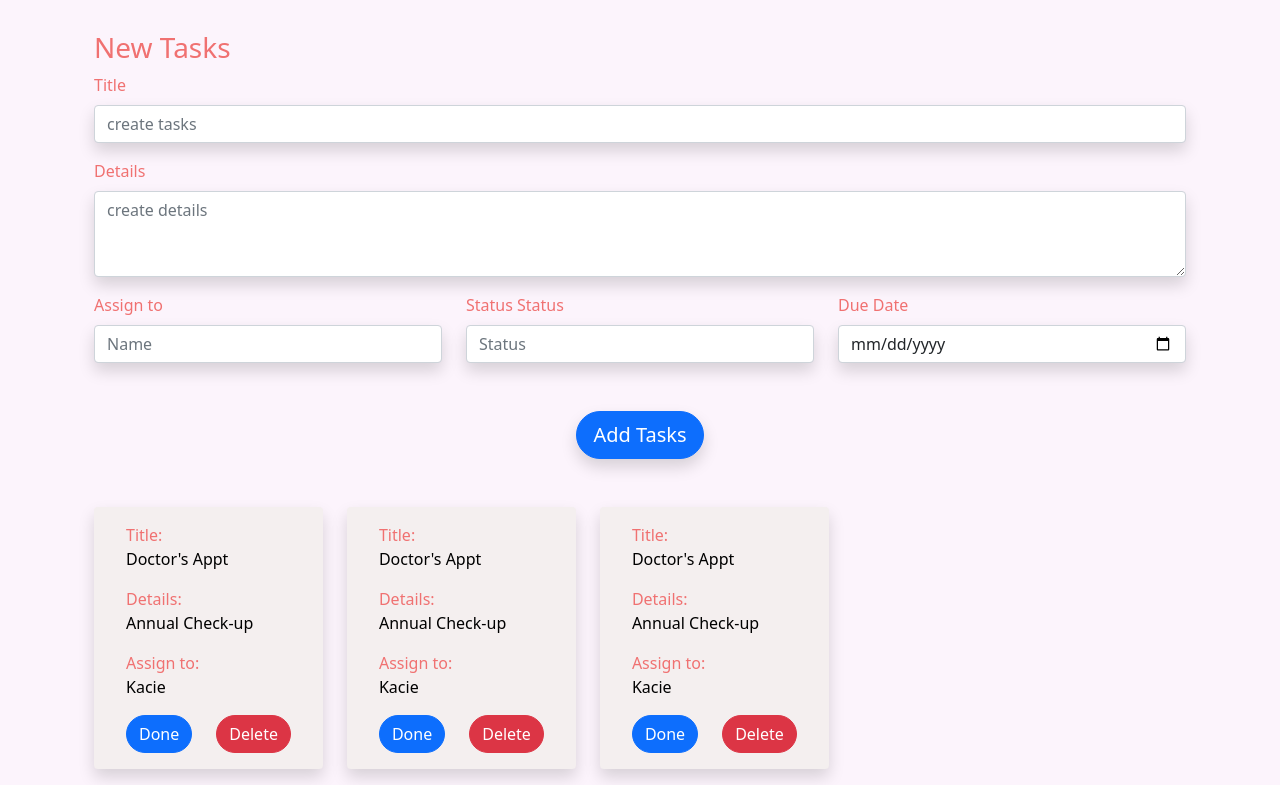
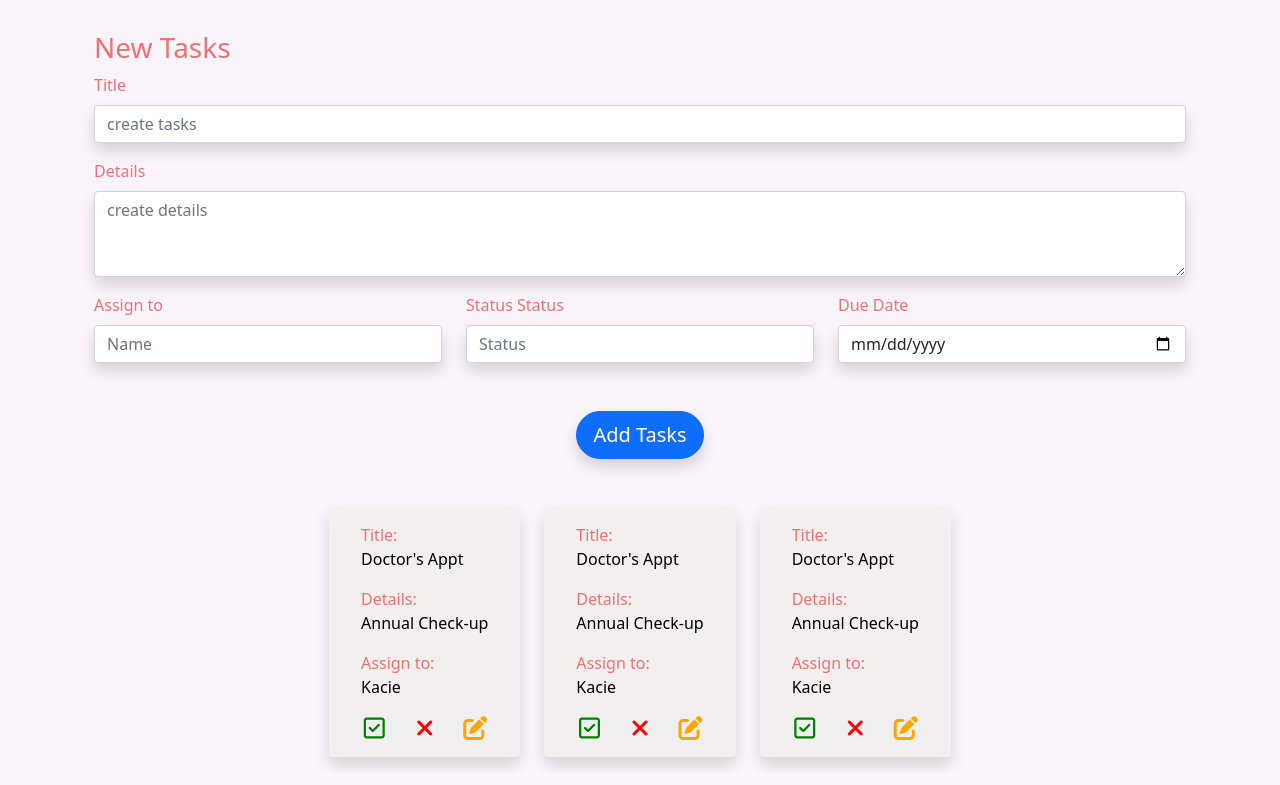
Before and after one commit to goldreb/Group11-Tasks, a plain HTML site: page index.html in a window 1280 px wide. Shown: the part 121-906 px from the top of the page. Drawn offline with nearby package versions, Linux system fonts and the light colour scheme.

Commit message:
added icons, change buttons

```diff
--- a/assets/css/style.css
+++ b/assets/css/style.css
@@ -21,3 +21,18 @@ p{
     border: none;
 
 }
+
+.fa-square-check{
+    color: green;
+}
+
+.fa-xmark{
+    color: red;
+}
+
+.fa-pen-to-square{
+    color: orange;
+}
+button{
+    border: none;
+}
--- a/index.html
+++ b/index.html
@@ -12,7 +12,13 @@
       crossorigin="anonymous"
     />
 
-    <link rel="stylesheet" href="assets/css/style.css">
+    <link rel="stylesheet" href="assets/css/style.css" />
+
+    <!-- font awesome kit -->
+    <script
+      src="https://kit.fontawesome.com/591d846131.js"
+      crossorigin="anonymous"
+    ></script>
     <title>Group-11 Tasks Lists</title>
   </head>
   <body>
@@ -39,7 +45,7 @@
             />
           </div>
           <div class="mb-3">
-            <label for="inputDetails" class="form-label ">Details</label>
+            <label for="inputDetails" class="form-label">Details</label>
             <textarea
               name="details"
               id="inputDetails"
@@ -87,9 +93,9 @@
         </div>
       </section>
       <section id="taskCard ">
-        <div class="container d-md-flex justify-content-between">
-          <div class="row ">
-            <div class="col-12 col-md-4 ">
+        <div class="container d-md-flex justify-content-center">
+          <div class="row">
+            <div class="col-12 col-md-4">
               <div class="card px-3 shadow mb-3">
                 <div class="card-body">
                   <div class="card-text">
@@ -113,19 +119,15 @@
 
                   <!-- buttons -->
                   <div class="row">
-                    <div class="col">
-                      <button
-                        class="btn btn-primary rounded-pill"
-                        type="submit"
-                      >
-                        Done
+                    <button class="col check-button" type="submit">
+                      <i class="fa-regular fa-square-check fa-xl"></i>
                     </button>
-                    </div>
-                    <div class="col">
-                      <button class="btn btn-danger rounded-pill" type="submit">
-                        Delete
+                    <button class="col xmark-button" type="submit">
+                      <i class="fa-solid fa-xmark fa-xl"></i>
                     </button>
-                    </div>
+                    <button class="col edit-button" type="submit">
+                      <i class="fa-solid fa-pen-to-square fa-xl"></i>
+                    </button>
                   </div>
                 </div>
               </div>
@@ -154,19 +156,15 @@
 
                   <!-- buttons -->
                   <div class="row">
-                    <div class="col">
-                      <button
-                        class="btn btn-primary rounded-pill"
-                        type="submit"
-                      >
-                        Done
+                    <button class="col check-button" type="submit">
+                      <i class="fa-regular fa-square-check fa-xl"></i>
                     </button>
-                    </div>
-                    <div class="col">
-                      <button class="btn btn-danger rounded-pill" type="submit">
-                        Delete
+                    <button class="col xmark-button" type="submit">
+                      <i class="fa-solid fa-xmark fa-xl"></i>
                     </button>
-                    </div>
+                    <button class="col edit-button" type="submit">
+                      <i class="fa-solid fa-pen-to-square fa-xl"></i>
+                    </button>
                   </div>
                 </div>
               </div>
@@ -175,7 +173,6 @@
               <div class="card px-3 shadow">
                 <div class="card-body">
                   <div class="card-text">
-
                     <span id="inputTasks" class="title"
                       >Title:
                       <p class="cardtext">Doctor's Appt</p>
@@ -196,25 +193,19 @@
 
                   <!-- buttons -->
                   <div class="row">
-                    <div class="col">
-                      <button
-                        class="btn btn-primary rounded-pill"
-                        type="submit"
-                      >
-                        Done
+                    <button class="col check-button" type="submit">
+                      <i class="fa-regular fa-square-check fa-xl"></i>
                     </button>
-                    </div>
-                    <div class="col">
-                      <button class="btn btn-danger rounded-pill" type="submit">
-                        Delete
+                    <button class="col xmark-button" type="submit">
+                      <i class="fa-solid fa-xmark fa-xl"></i>
+                    </button>
+                    <button class="col edit-button" type="submit">
+                      <i class="fa-solid fa-pen-to-square fa-xl"></i>
                     </button>
                   </div>
                 </div>
               </div>
             </div>
-            </div>
-
-
           </div>
         </div>
       </section>
```
Lines whose indentation alone changed are shown as unchanged.
